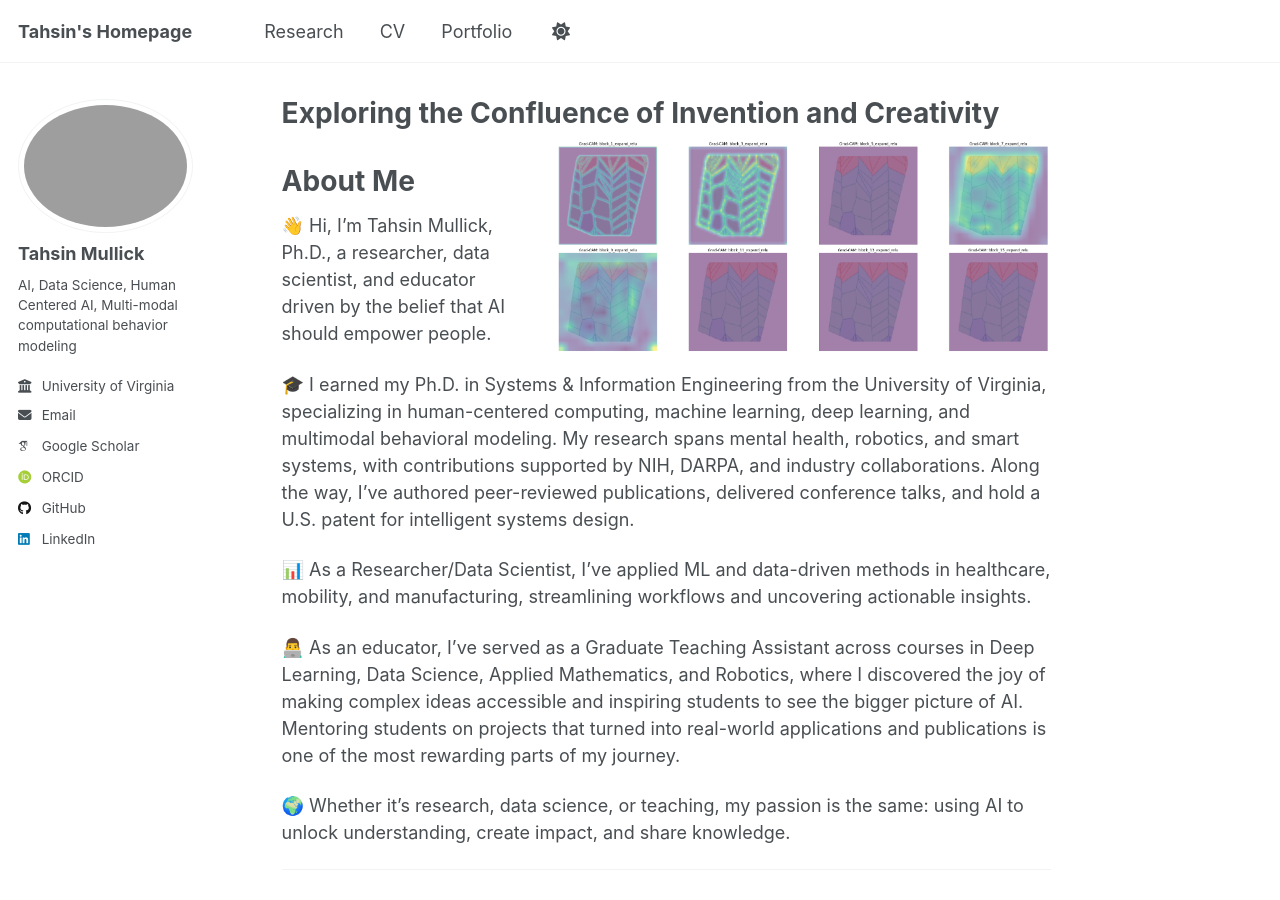
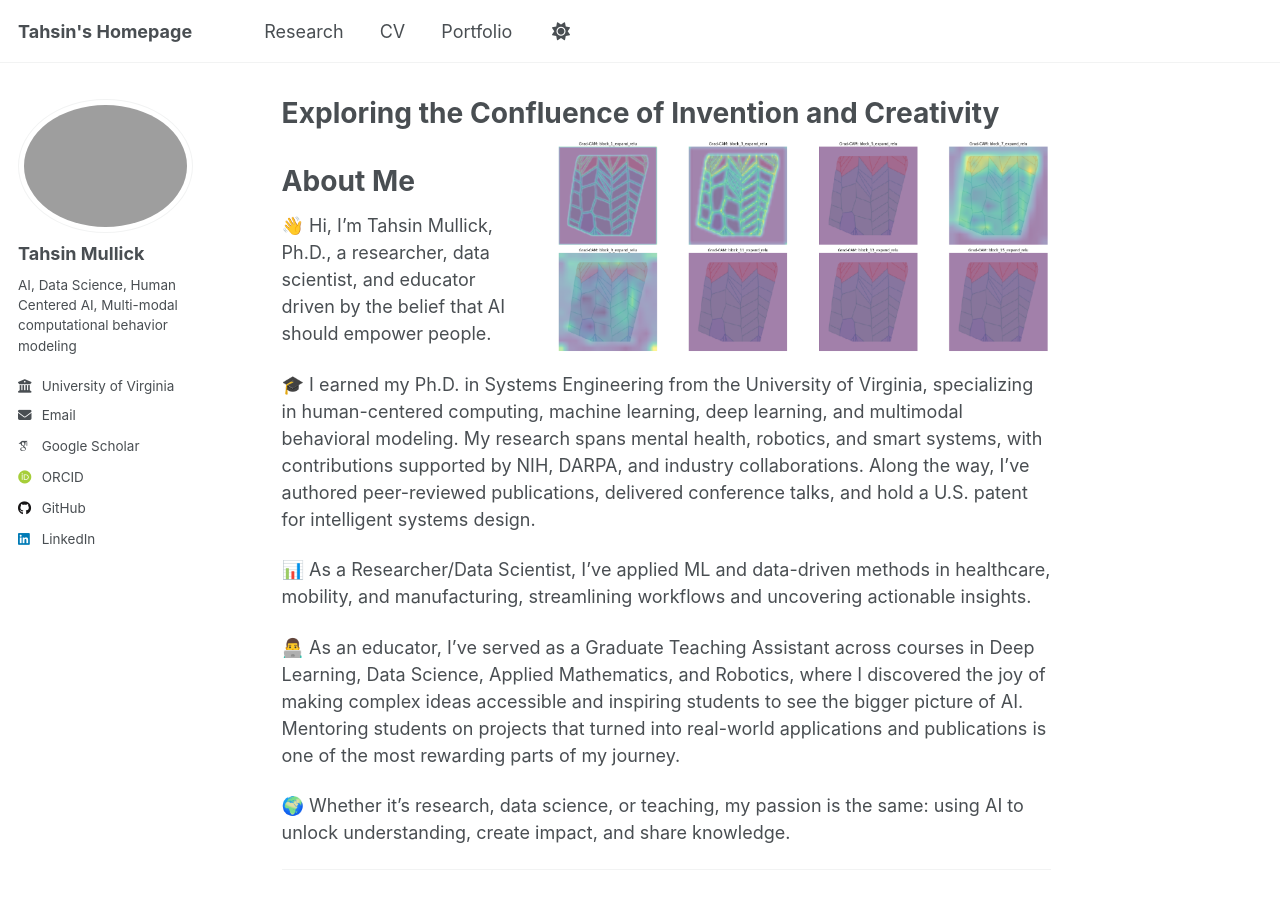
Before and after one commit to Tahsinmullick/Tahsinmullick.github.io, a Jekyll site: the page built from _pages/about.md, in a window 1280 px wide and 900 px high. Built offline with Jekyll 4.4.1, drawn with Linux system fonts in a browser that asks for light colours; some web fonts are replaced; a script that is not in the unit is left out.

Commit message:
changes to about.md and _config.yml files

```diff
--- a/_config.yml
+++ b/_config.yml
@@ -29,7 +29,7 @@
   location         : #"Earth"
   employer         : "University of Virginia"
   uri              : # URL
-  email            : "tum7q@virginia.edu"
+  email            : "mullicktahsin@gmail.com"
 
   # Academic websites
   academia         : # URL
--- a/_pages/about.md
+++ b/_pages/about.md
@@ -14,7 +14,7 @@
 
 👋 Hi, I’m Tahsin Mullick, Ph.D.,  a researcher, data scientist, and educator driven by the belief that AI should empower people.
 
-🎓 I earned my Ph.D. in Systems & Information Engineering from the University of Virginia, specializing in human-centered computing, machine learning, deep learning, and multimodal behavioral modeling. My research spans mental health, robotics, and smart systems, with contributions supported by NIH, DARPA, and industry collaborations. Along the way, I’ve authored peer-reviewed publications, delivered conference talks, and hold a U.S. patent for intelligent systems design.
+🎓 I earned my Ph.D. in Systems Engineering from the University of Virginia, specializing in human-centered computing, machine learning, deep learning, and multimodal behavioral modeling. My research spans mental health, robotics, and smart systems, with contributions supported by NIH, DARPA, and industry collaborations. Along the way, I’ve authored peer-reviewed publications, delivered conference talks, and hold a U.S. patent for intelligent systems design.
 
 📊 As a Researcher/Data Scientist, I’ve applied ML and data-driven methods in healthcare, mobility, and manufacturing, streamlining workflows and uncovering actionable insights.
 
```
